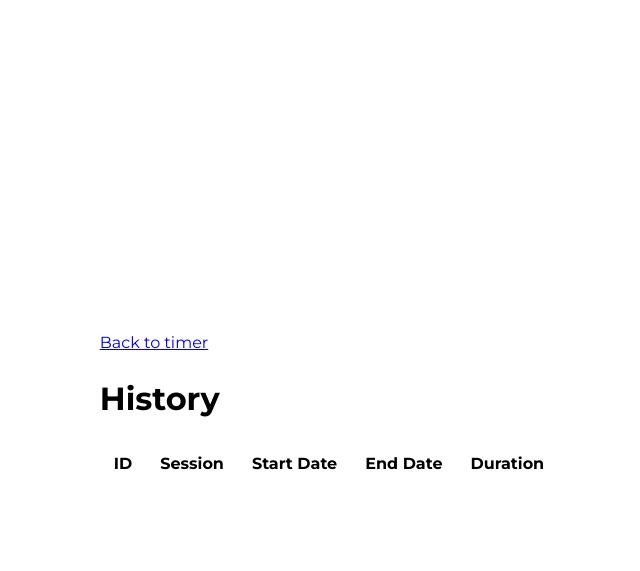
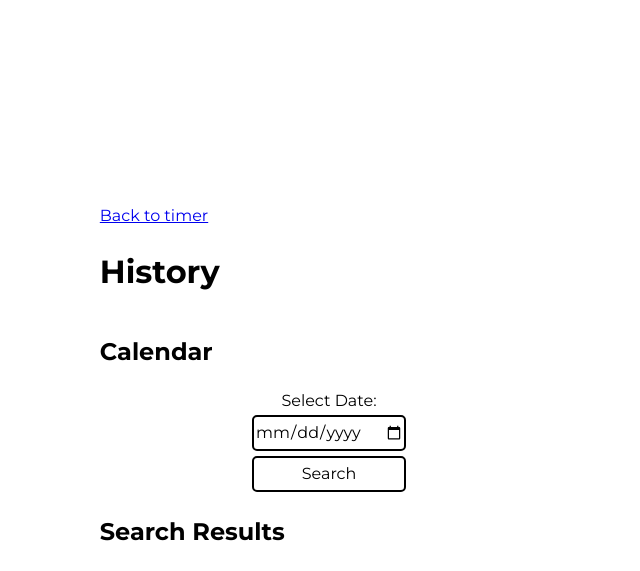
Before and after one commit to etern4lStud3nt/sessions, a Flask app: page /history in a window 1280 px wide. Shown: the top 571 px of the page, without its empty margins (311-951 px from the left). Run offline with Flask 3, Linux system fonts and the light colour scheme; data that the repository does not hold is empty.

Commit message:
Update `/history` to enable session search Fixes #36

```diff
--- a/src/app.py
+++ b/src/app.py
@@ -101,16 +101,31 @@ def sessions():
             "pauses": pauses,
         })
 
-
 @app.route("/history", methods=["GET"])
 def history():
-    db = sqlite3.connect(database_path)
-    try:
-        sessions = db.execute("SELECT * FROM SESSIONS").fetchall()
-        # Get pauses as well in the future
-    finally:
-        db.close()
-    return render_template("history.html", sessions=sessions)
+    # Get form search data
+    searchedDate = request.values.get("date")
+    if not searchedDate:
+        return render_template("history.html")
+    else:
+        # Get only the dd/mm/yyyy part of the date
+        searchedDate = searchedDate.split("T", 1)[0]
+
+        # Connect to the database and get relevant sessions
+        db = sqlite3.connect(database_path)
+        try:
+            sessions = db.execute(
+                """
+                SELECT * FROM SESSIONS
+                WHERE date(start_time) = ?
+                OR date(end_time) = ?
+                """,
+                (searchedDate, searchedDate),
+            ).fetchall()
+            # Get pauses as well in the future
+        finally:
+            db.close()
+        return render_template("history.html", sessions=sessions)
 
 @app.route("/settings", methods=["GET", "POST"])
 def settings():
--- a/src/templates/history.html
+++ b/src/templates/history.html
@@ -2,12 +2,22 @@
 
 {% block head %}
 <title>Session History</title>
+<script src="{{ url_for('static', filename='history.js') }}" defer></script>
 {% endblock %}
 
 {% block main %}
 <div class="main-div">
     <a href="{{ url_for('home') }}">Back to timer</a>
     <h1>History</h1>
+
+    <h2>Calendar</h2>
+    <form action="/history" method="GET">
+        <label for="date">Select Date:</label>
+        <input type="date" name="date" id="date">
+        <button type="submit" id="search-button">Search</button>
+    </form>
+
+    <h2>Search Results</h2>
     <table>
         <thead>
             <tr>
```
Lines whose indentation alone changed are shown as unchanged.
